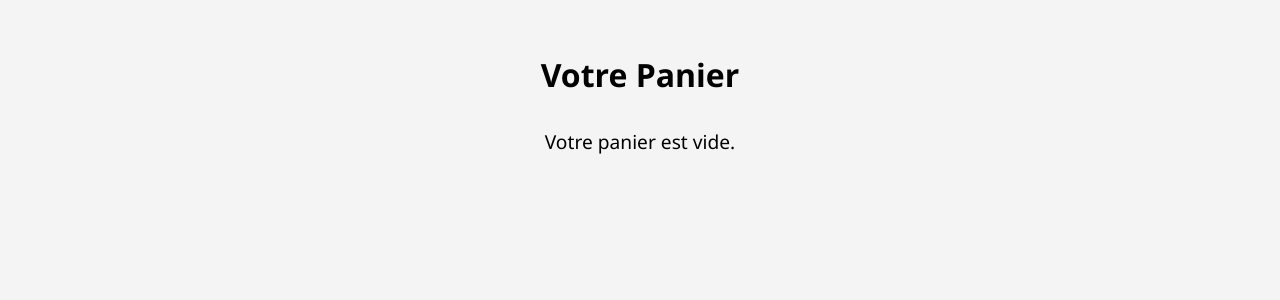
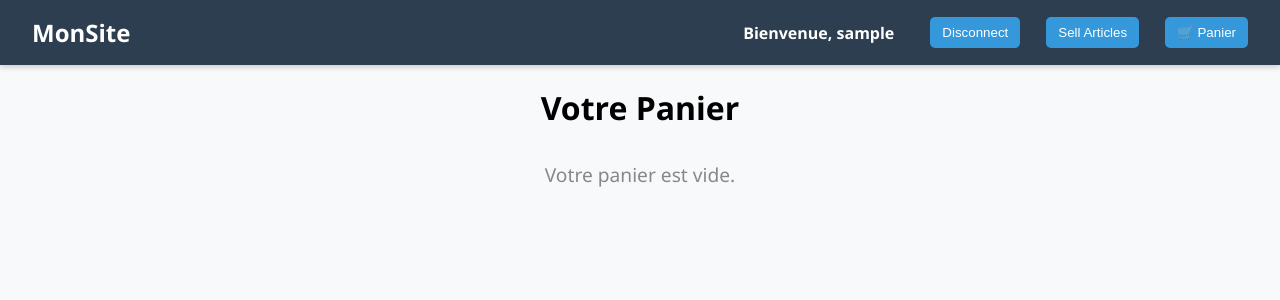
Before and after one commit to VeldrX/PHP_Site_e-commerce, a PHP site: page /cart.php in a window 1280 px wide. Shown: the top 300 px of the page. Run offline with PHP 8.4, Linux system fonts and the light colour scheme; the visitor is signed in with stand-in values (Sample User, id 1); data that the repository does not hold is empty.

Commit message:
some push for header and style

```diff
--- a/adminPagePost.php
+++ b/adminPagePost.php
@@ -19,12 +19,10 @@ if (isset($_SESSION['username'])) {
 
     $user = $user[0];
 
-    if ($user[6] != "admin"){
+    if ($user[6] != "admin") {
         echo "not authorised";
         exit;
     }
-
-
 } else {
     echo "User not logged in.";
 
@@ -67,6 +65,7 @@ $articles = $query->fetchAll(PDO::FETCH_ASSOC);
 
 <!DOCTYPE html>
 <html lang="fr">
+
 <head>
     <main>
 
@@ -103,4 +102,5 @@ $articles = $query->fetchAll(PDO::FETCH_ASSOC);
         <?php endfor; ?>
     </div>
     </body>
+
 </html>
--- a/cart.php
+++ b/cart.php
@@ -6,7 +6,11 @@ if (!isset($_SESSION['user_id'])) {
     exit();
 }
 
-$pdo = new PDO("mysql:host=localhost;dbname=php_exam_db;charset=utf8", "root", "");
+try {
+    $pdo = new PDO("mysql:host=localhost;dbname=php_exam_db;charset=utf8", "root", "");
+} catch (PDOException $e) {
+    die('Erreur de connexion : ' . $e->getMessage());
+}
 
 $userId = $_SESSION['user_id'];
 
@@ -37,29 +41,30 @@ $total = 0;
         body {
             font-family: 'Segoe UI', sans-serif;
             background-color: #f4f4f4;
+            margin: 0;
             padding: 2rem;
-            margin: 0;
         }
 
-        h1,
-        h2 {
+        h1 {
             text-align: center;
+            margin-bottom: 2rem;
         }
 
+
+
         .cart-item {
-            background-color: white;
+            display: flex;
+            background: white;
             border-radius: 12px;
             padding: 1rem;
             margin: 1rem auto;
-            display: flex;
+            max-width: 750px;
+            box-shadow: 0 2px 8px rgba(0, 0, 0, 0.08);
             gap: 1rem;
-            align-items: center;
-            max-width: 700px;
-            box-shadow: 0 2px 6px rgba(0, 0, 0, 0.1);
         }
 
         .cart-item img {
-            width: 100px;
+            width: 110px;
             height: auto;
             border-radius: 8px;
         }
@@ -69,14 +74,15 @@ $total = 0;
         }
 
         .cart-details h3 {
-            margin: 0 0 0.5rem 0;
+            margin: 0;
+            margin-bottom: 0.5rem;
         }
 
         .quantity-control {
+            margin: 0.8rem 0;
             display: flex;
             align-items: center;
-            gap: 0.5rem;
-            margin: 0.5rem 0;
+            gap: 0.6rem;
         }
 
         .quantity-control form {
@@ -84,7 +90,7 @@ $total = 0;
         }
 
         .quantity-control button {
-            padding: 0.3rem 0.6rem;
+            padding: 0.4rem 0.8rem;
             font-size: 1.1rem;
             background-color: #3498db;
             border: none;
@@ -100,24 +106,46 @@ $total = 0;
 
         .subtotal {
             font-weight: bold;
+            margin-top: 0.5rem;
         }
 
         .total {
             text-align: center;
-            font-size: 1.4rem;
+            font-size: 1.5rem;
+            font-weight: bold;
             margin-top: 2rem;
-            font-weight: bold;
         }
 
         .empty-message {
             text-align: center;
             font-size: 1.2rem;
             margin-top: 2rem;
+            color: #888;
+        }
+
+        .validate-btn {
+            display: block;
+            margin: 2rem auto;
+            padding: 0.8rem 2rem;
+            background-color: #27ae60;
+            color: white;
+            border: none;
+            font-size: 1.1rem;
+            border-radius: 8px;
+            cursor: pointer;
+            transition: background-color 0.3s;
+        }
+
+        .validate-btn:hover {
+            background-color: #219150;
         }
     </style>
+    <link rel="stylesheet" href="style.css">
+
 </head>
 
 <body>
+    <?php include 'header.php'; ?>
 
     <h1>Votre Panier</h1>
 
@@ -150,8 +178,9 @@ $total = 0;
         <?php endforeach; ?>
 
         <div class="total">Total : <?= number_format($total, 2) ?> €</div>
+
         <form action="cart/validate.php" method="get">
-            <button type="submit">Valider le panier</button>
+            <button type="submit" class="validate-btn">Valider le panier</button>
         </form>
     <?php endif; ?>
 
--- /dev/null
+++ b/header.php
@@ -0,0 +1,19 @@
+<header class="site-header">
+    <div class="container">
+        <a href="/" class="logo" style="color: white; font-weight: bold; text-decoration: none;">MonSite</a>
+    </div>
+    <div class="container">
+        <?php if (isset($_SESSION['username'])): ?>
+            <span class="user-info">Bienvenue, <?= htmlspecialchars($_SESSION['username']) ?></span>
+
+            <a href="logout.php"><button type="button" class="disconnect-button">Disconnect</button></a>
+            <a href="sell.php"><button type="button" class="disconnect-button">Sell Articles</button></a>
+            <a href="cart.php"><button type="button" class="disconnect-button">🛒 Panier</button></a>
+        <?php else: ?>
+            <div class="container">
+                <a href="login.php">Login</a>
+                <a href="register.php">Register</a>
+            </div>
+        <?php endif; ?>
+    </div>
+</header>
--- /dev/null
+++ b/style.css
@@ -0,0 +1,78 @@
+/* GLOBAL */
+
+body {
+    font-family: 'Segoe UI', sans-serif;
+    margin: 0;
+    padding: 0;
+    background-color: #f8f9fa;
+}
+
+/* HEADER */
+
+.site-header {
+    background-color: #2c3e50;
+    color: white;
+    padding: 1rem 2rem;
+    display: flex;
+    justify-content: space-between;
+    align-items: center;
+    flex-wrap: wrap;
+    box-shadow: 0 2px 6px rgba(0, 0, 0, 0.2);
+    position: sticky;
+    top: 0;
+    z-index: 1000;
+}
+
+.site-header .container {
+    display: flex;
+    align-items: center;
+    gap: 1rem;
+}
+
+.logo {
+    font-size: 1.5rem;
+    font-weight: bold;
+    text-decoration: none;
+    color: white;
+}
+
+.site-header a {
+    text-decoration: none;
+    color: white;
+    font-weight: 500;
+}
+
+.disconnect-button {
+    margin-left: 10px;
+    padding: 8px 12px;
+    background-color: #3498db;
+    border: none;
+    border-radius: 5px;
+    color: white;
+    cursor: pointer;
+    transition: background-color 0.2s;
+}
+
+.disconnect-button:hover {
+    background-color: #2980b9;
+}
+
+.user-info {
+    margin-right: 10px;
+    font-weight: bold;
+}
+
+/* RESPONSIVE */
+
+@media (max-width: 768px) {
+    .site-header {
+        flex-direction: column;
+        align-items: flex-start;
+    }
+
+    .site-header .container {
+        flex-direction: column;
+        align-items: flex-start;
+        gap: 0.5rem;
+    }
+}
```
Also changed, not shown: cart/validate.php (+7 -3 lines), detail.php (+54 -23 lines), index.php (+3 -48 lines), login.php (+19 -3 lines), register.php (+20 -10 lines), sell.php (+13 -23 lines), uploads/articles/683ee43f96d3b_Capture d'écran 2024-02-21 195902.png (added), uploads/articles/683eebb5387ec_Capture d'écran 2024-01-24 140748.png (added). Lines whose indentation alone changed are shown as unchanged.
